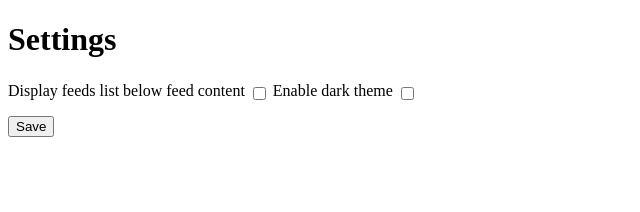
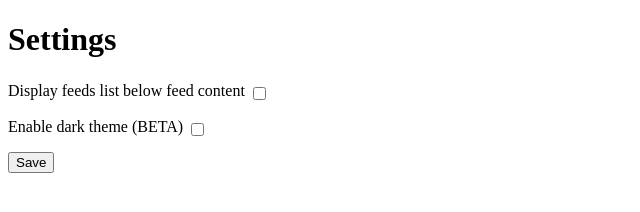
Before and after one commit to david-youster/really-simple-rss, a browser extension: page options/options.html in a window 1280 px wide. Shown: the whole page, without its empty margins (0-640 px from the left). Drawn offline with Linux system fonts and the light colour scheme.

Commit message:
Mark dark theme setting as BETA and update layout of settings page.

```diff
--- a/common/common.css
+++ b/common/common.css
@@ -74,3 +74,7 @@ a:visited {
 .dialog-button {
     width: 10em;
 }
+
+.form-item-container {
+
+}
--- a/options/options.html
+++ b/options/options.html
@@ -10,17 +10,19 @@
   <body>
     <h1>Settings</h1>
     <form>
-      <div>
+      <div class='form-item-container'>
         <label>
           Display feeds list below feed content
           <input id="swap-displays" type="checkbox">
         </label>
+      </div>
+      <div class='form-item-container'>
         <label>
-          Enable dark theme
+          Enable dark theme (BETA)
           <input id="dark-theme" type="checkbox">
         </label>
       </div>
-      <div>
+      <div class = 'form-item-container'>
         <button type="button" id="save-settings">Save</button>
       </div>
     </form>
```
